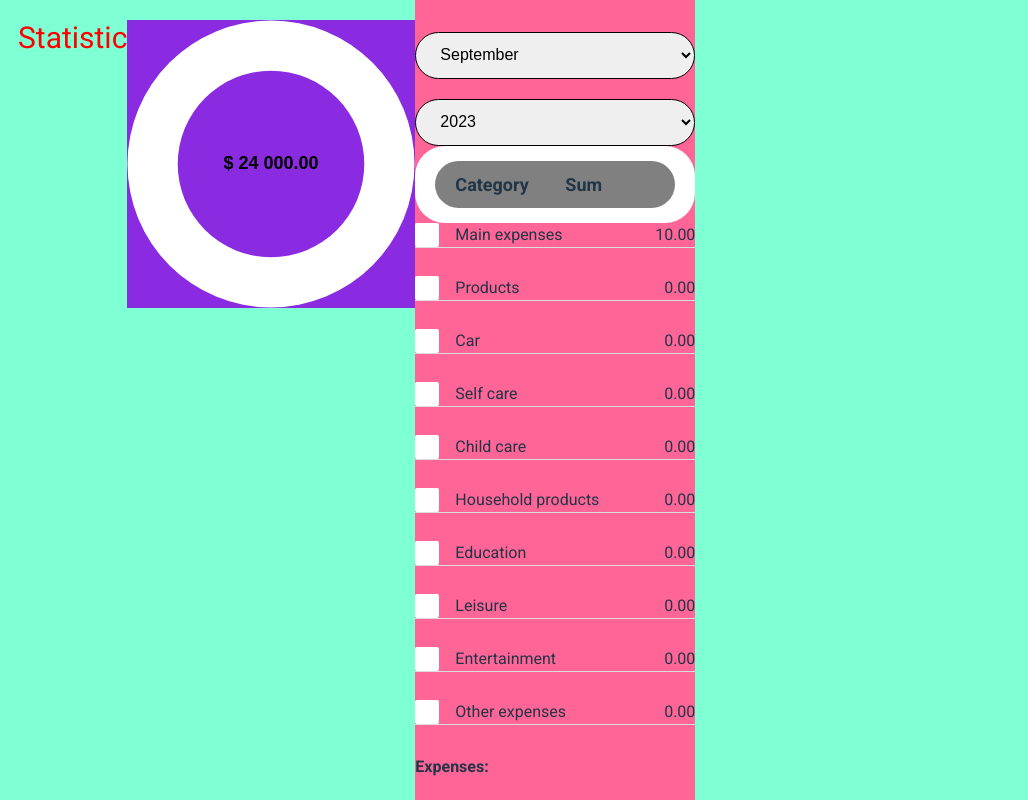
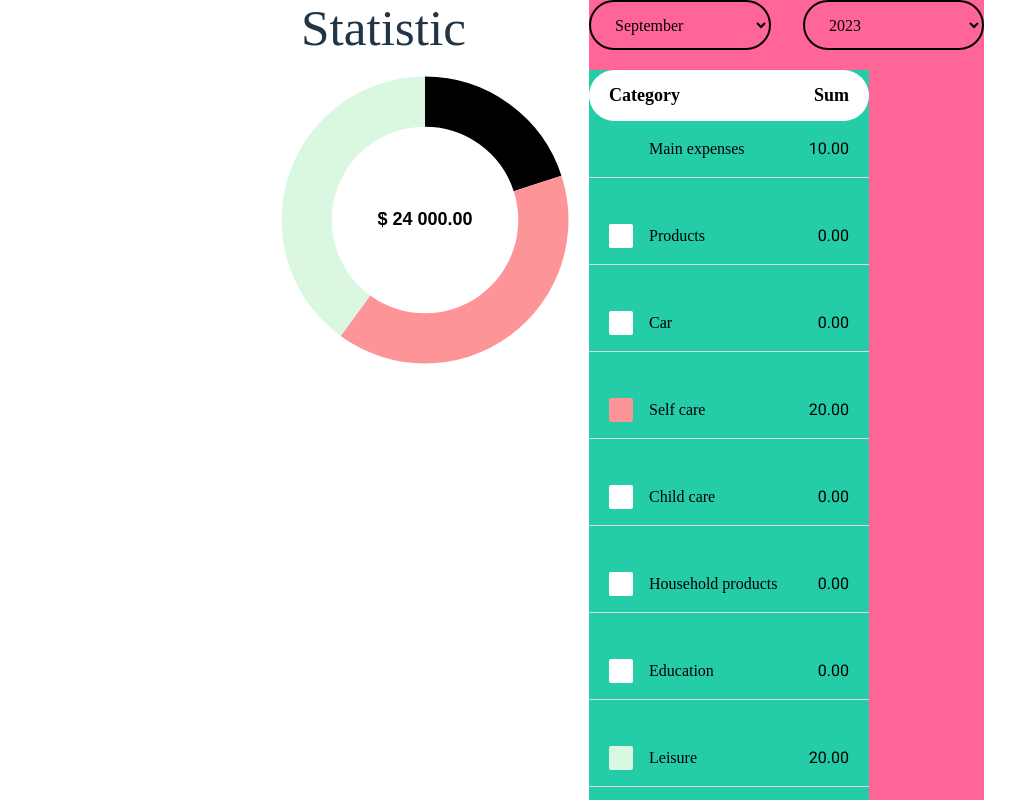
Before and after one commit to WaldemarKubiak/wallet-six-masters-project, a React (Vite) app in the folder client/: page /statistics in a window 1280 px wide. Shown: the top 800 px of the page, without its empty margins (0-1028 px from the left). Built offline with nearby package versions, Linux system fonts and the light colour scheme.

Commit message:
stylowanie walka trwa

```diff
--- a/client/src/components/Chart/Chart.jsx
+++ b/client/src/components/Chart/Chart.jsx
@@ -69,14 +69,8 @@ const Chart = ({ dataToRender }) => {
 	};
 
 	return (
-		<div>
-			<div>
-				<Doughnut
-					className={css.chartWrap}
-					data={data}
-					options={options}
-					plugins={[textCenter]}></Doughnut>
-			</div>
+		<div className={css.doughnut}>
+			<Doughnut data={data} options={options} plugins={[textCenter]}></Doughnut>
 		</div>
 	);
 };
--- a/client/src/components/Chart/Chart.module.css
+++ b/client/src/components/Chart/Chart.module.css
@@ -1,26 +1,31 @@
-.chartWrap {
-	box-sizing: border-box;
-	background-color: blueviolet;
-	margin-top: 8px;
+.doughnut {
+	position: relative;
+	margin: 0 auto;
+	margin-right: 20px;
+	width: 280px;
+	height: 280px;
+	margin-bottom: 32px;
+	/* box-sizing: border-box;
+	margin-top: 8px; */
 	/* margin-bottom: 32px; */
 	/* padding-top: 8px; */
-	width: 280px;
-	height: 280px;
+	/* width: 280px; */
+	/* height: 280px; */
 	/* border-radius: 280px; */
 }
 
 @media screen and (min-width: 768px) {
-	.chartWrap {
+	.doughnut {
 		width: 336px;
 		height: 336px;
-		position: relative;
+		/* position: relative;
 		margin-top: 20px;
-		margin-bottom: auto;
+		margin-bottom: auto; */
 	}
 }
 
 @media screen and (min-width: 1280px) {
-	.chartWrap {
+	.doughnut {
 		width: 288px;
 		height: 288px;
 	}
--- a/client/src/components/Chart/Table/TableChart.jsx
+++ b/client/src/components/Chart/Table/TableChart.jsx
@@ -2,6 +2,7 @@ import { useState, useEffect } from 'react';
 import PropTypes from 'prop-types';
 import { useDispatch } from 'react-redux';
 import css from './TableChart.module.css';
+// import css from './TableCh.module.css';
 import { getTransactions } from '../../../redux/finance/financeOperations';
 import { nanoid } from 'nanoid';
 
@@ -69,8 +70,9 @@ const TableChart = ({ dataToRender }) => {
 
 	return (
 		<div className={css.chartWrap}>
-			<div className={css.tableWrap}>
-				<div className={css.selectDateWrapper}>
+			<div className={css.tableWra}>
+				<div className={css.dateBox}>
+					<div className={css.month}>
 						<select
 							className={css.selectMonth}
 							value={selectedMonth}
@@ -81,7 +83,7 @@ const TableChart = ({ dataToRender }) => {
 								</option>
 							))}
 						</select>
-
+					</div>
 					<select
 						className={css.selectYear}
 						value={selectedYear}
@@ -95,30 +97,27 @@ const TableChart = ({ dataToRender }) => {
 						)}
 					</select>
 				</div>
-
+				<div className={css.statisticsList}>
 					<div className={css.header}>
 						<div className={css.headerItem}>Category</div>
 						<div className={css.headerItem}>Sum</div>
 					</div>
 
-				<ul className={css.list}>
 					{dataStatsArr.map(({ category, color, total }) => (
-						<li className={css.listItem} key={nanoid()}>
+						<ul className={css.list} key={nanoid()}>
+							<li className={css.listItem}>
 								<div className={css.listItemWrap}>
 									<div
+										className={css.colorBox}
 										style={{
 											backgroundColor: color,
-										width: '24px',
-										height: '24px',
-										borderRadius: '2px',
-										marginRight: '16px',
 										}}></div>
 									<p className={css.category}>{category}</p>
 								</div>
 								<p>{total.toFixed(2)}</p>
 							</li>
+						</ul>
 					))}
-				</ul>
 					<div className={css.resultsWrap}>
 						<div className={css.results}>
 							<p className={css.resultsTitle}>Expenses:</p>
@@ -127,6 +126,7 @@ const TableChart = ({ dataToRender }) => {
 						<div className={css.results}>
 							<p className={css.resultsTitle}>Income:</p>
 							<p className={css.resultsIncome}>{formattedIncome}</p>
+						</div>
 					</div>
 				</div>
 			</div>
--- a/client/src/components/Chart/Table/TableChart.module.css
+++ b/client/src/components/Chart/Table/TableChart.module.css
@@ -1,95 +1,225 @@
-.chartWrap {
-	background-color: bisque;
-	/* box-sizing: border-box; */
-	/* width: auto; */
+.dateBox {
+	margin-bottom: 20px;
 }
 
-.tableWrap {
+.tableWra {
+	background-color: #ff6596;
+}
+
+.selectMonth,
+.selectYear {
+	margin: 0 auto;
+	padding-left: 20px;
+	padding-right: 20px;
+	display: flex;
+	max-width: 280px;
+	width: 100%;
+	height: 50px;
+	justify-content: space-between;
+	align-items: center;
+	background: transparent;
+	border-radius: 30px;
+	border: 2px solid #000;
+	cursor: pointer;
+	transition: background-color 0.3s ease;
+	color: #000;
+	font-family: 'Circe';
+	font-size: 16px;
+	font-style: normal;
+	font-weight: 400;
+	line-height: normal;
+}
+
+.selectYear {
+	margin-top: 20px;
+}
+
+@media screen and (min-width: 768px) {
+	.dateBox {
+		margin: 0 auto;
+		max-width: 336px;
+		margin-bottom: 20px;
+		display: flex;
+		position: relative;
+		/* margin-top: 40px; */
+	}
+	.selectMonth {
+		width: 160px;
+		/* cursor: pointer; */
+	}
+	.selectYear {
+		margin-top: 0px;
+		margin-left: 16px;
+		cursor: pointer;
+		/* margin-top: 97px; */
+	}
+}
+
+@media screen and (min-width: 1280px) {
+	.dateBox {
+		margin: 0;
+		margin-bottom: 20px;
+		max-width: 395px;
+		display: flex;
+	}
+	.selectMonth {
+		cursor: pointer;
+		width: 182px;
+	}
+	.selectYear {
+		margin-left: 32px;
+		cursor: pointer;
+	}
+}
+
+/* .selectMonth option {
+	background-color: lightgray;
+} */
+
+/* selectMonth option:checked {
+	background-color: white;
+} */
+
+/* .selectMonth:hover,
+.selectYear:hover {
+	background-color: lightgray;
+} */
+
+/* .selectMonth:focus {
+	background-color: lightgray;
+	} */
+/*
+.chartWrap {
+	box-sizing: border-box;
+	width: auto;
+	background-color: #24cca7;
+} */
+
+/* .tableWrap {
 	background-color: #ff6596;
 	display: flex;
 	flex-direction: column;
-	/* align-items: center; */
-	/* width: 380px; */
-	/* padding: 0 20px; */
-	/* gap: 14px; */
-}
+	align-items: center;
+	width: 380px;
+	padding: 0 20px;
+	gap: 14px;
+} */
 
-.selectDateWrapper {
+/* .selectDateWrappe {
 	display: flex;
 	flex-direction: column;
 	margin-top: 32px;
-	/* width: 280px; */
+	width: 280px;
 
 	justify-content: space-between;
 	align-items: center;
 	gap: 20px;
 
-	/* width: 100%; */
-}
+	width: 100%;
+} */
 
-.selectMonth,
-.selectYear {
+/* .selectMont,
+.selectYea {
+	max-width: 280;
 	width: 100%;
 	border-radius: 30px;
+	height: 50px;
+	border-color: transparent;
 	overflow: hidden;
-	padding: 12px 0 14px 20px;
-	border: 1px solid #000;
-	/* font-family: Circle; */
-	font-size: 16px;
+	cursor: pointer;
 	font-style: normal;
 	font-weight: 400;
 	line-height: normal;
+} */
+/* padding: 12px 0 14px 20px; */
+/* border: 1px solid #000; */
+/* font-family: Circle; */
+/* font-size: 16px;
 
 	/* display: flex; */
-	/* flex-direction: column; */
-	/* justify-content: space-between; */
-	/* width: 100%; */
-	/* flex: 1;
+/* flex-direction: column; */
+/* justify-content: space-between; */
+/* width: 100%; */
+/* flex: 1;
 	margin-right: 10px;
 	width: 50%; */
-}
 
-.selectMonth:hover,
+/* .selectMonth:hover,
 .selectYear:hover {
+	background-color: gray;
 	cursor: pointer;
-	border-radius: 20px;
+	border-radius: 50px;
 	background: rgba(255, 255, 255, 0.7);
-}
+} */
 
-.header,
-.listItem,
-.results {
-	display: flex;
-	justify-content: space-between;
-	width: 100%;
-}
+/* .selectMonth option[selected] {
+	background-color: white;
+	border-color: transparent;
+} */
 
-.listItemWrap {
-	display: flex;
-	align-items: center;
+.statisticsList {
+	color: #000;
+	width: 280px;
+	/* margin: auto auto; */
+	background-color: transparent;
+	background-color: #24cca7;
 }
 
 .header {
-	width: 280px;
-	background-color: #fff;
-	padding: 15px 20px;
+	display: flex;
+	color: #000;
+	width: 100%;
+	justify-content: space-between;
 	border-radius: 30px;
+	background: #fff;
+	/* margin: auto auto; */
+	/* background-color: transparent; */
+	/* margin-bottom: 20px; */
+	/* background-color: red; */
 }
 
+/* .header {
+	width: 280px;
+	height: 58px;
+	background-color: #ffffff;
+	background-color: #ff6596;
+	padding: 15px 0 15px 0;
+	border-radius: 30px;
+} */
+
 .headerItem {
+	/* background-color: #ffffff; */
+	/* background-color: #24cca7; */
+	color: #000;
+	font-family: 'Circe';
 	font-size: 18px;
+	font-style: normal;
+	font-weight: 700;
+	line-height: normal;
+	margin: 0;
+	padding: 15px 20px;
+	/* flex-grow: 1; */
+	/* width: 280px; */
+	/* height: 58px; */
+	/* padding: 15px; */
+	/* border: none; */
+	/* max-width: 50%; */
+	/* text-align: space-between; */
+
+	/* background-color: #808080; */
+	/* font-size: 18px;
 	font-weight: 700;
 	margin: 0;
 	padding: 10px;
 	border-radius: 0;
-	background-color: #808080;
 	border: none;
 	width: 50%;
-	flex-grow: 1;
-	text-align: space-between;
+	text-align: space-between; */
 }
 
 .headerItem:first-child {
+	/* border-radius: 30px 0 0 30px; */
+	/* padding-left: 20px; */
 	border-top-left-radius: 30px;
 	border-bottom-left-radius: 30px;
 	padding-left: 20px;
@@ -101,6 +231,26 @@
 	padding-right: 20px;
 }
 
+/* .header, */
+/* .listItem, */
+.results {
+	display: flex;
+	justify-content: space-between;
+	/* width: 100%; */
+}
+
+.listItemWrap {
+	display: flex;
+	align-items: center;
+}
+
+.colorBox {
+	width: 24px;
+	height: 24px;
+	border-radius: 2px;
+	margin-right: 16px;
+}
+
 .list {
 	width: 100%;
 	display: flex;
@@ -110,12 +260,24 @@
 }
 
 .listItem {
+	display: flex;
+	justify-content: space-between;
+	align-items: center;
+	/* gap: 50px; */
+	padding: 16px 20px;
 	border-bottom: 1px solid #dcdcdf;
 }
 
 .category {
-	max-width: 150px;
+	color: #000;
+	font-family: 'Circe';
 	font-size: 16px;
+	font-style: normal;
+	font-weight: 400;
+	line-height: normal;
+
+	/* max-width: 150px; */
+
 	text-wrap: wrap;
 }
 
@@ -139,6 +301,18 @@
 
 .resultsIncome {
 	color: #24cca7;
+}
+
+@media screen and (min-wdth: 768px) {
+	.statisticsList {
+		width: 336px;
+	}
+}
+
+@media screen and (min-wdth: 768px) {
+	.statisticsList {
+		width: 395px;
+	}
 }
 
 /* @media screen and (min-width: 768px) {
--- a/client/src/pages/DiagramTab/DiagramTab.jsx
+++ b/client/src/pages/DiagramTab/DiagramTab.jsx
@@ -9,10 +9,16 @@ const DiagramTab = () => {
 	const dataToRender = useSelector(selectTransactionsData);
 
 	return (
-		<div className={css.diagramWrap}>
-			<h2 className={css.diagramTitle}>Statistic</h2>
-			<Chart dataToRender={dataToRender} />
-			<TableChart dataToRender={dataToRender} />
+		<div className={css.containerBackground}>
+			<div className={css.container}>
+				<div className={css.diagramWrap}>
+					<h1 className={css.diagramTitle}>Statistic</h1>
+					<Chart dataToRender={dataToRender} />
+				</div>
+				<div className={css.containerDiagramTab}>
+					<TableChart dataToRender={dataToRender} />
+				</div>
+			</div>
 		</div>
 	);
 };
--- a/client/src/pages/DiagramTab/DiagramTab.module.css
+++ b/client/src/pages/DiagramTab/DiagramTab.module.css
@@ -1,19 +1,95 @@
+.containerBackground {
+	background: rgba(255, 255, 255, 0.4);
+	/* background-color: rgb(220, 222, 224); */
+	backdrop-filter: blur(25px);
+	width: 100%;
+}
+
 .diagramWrap {
-	/* background-color: rgba(255, 255, 255, 0.40); */
+	margin-right: 62px;
+	/* display: flex;
+	flex-direction: column; */
+
+	/* background-color: rgba(255, 255, 255, 0.40);
 	background-color: aquamarine;
-	backdrop-filter: blur(25px);
+	backdrop-filter: blur(25px); */
 
 	/* font-family: sans-serif; */
 	/* text-align: center; */
 	/* display: flex; */
 
-	margin: 0 auto;
+	/* margin: 0 auto;
 	width: 100%;
 	min-width: 320px;
-	padding: 0 20px;
+	padding: 0 20px; */
 }
 
-@media screen and (min-width: 480px) {
+h1 {
+	margin-bottom: 20px;
+	font-family: 'Poppins';
+	font-weight: 400;
+	font-size: 30px;
+	line-height: 45px;
+}
+
+@media screen and (min-width: 768px) {
+	.containerBackground {
+		background: rgba(255, 255, 255, 0.4);
+		backdrop-filter: blur(25px);
+		width: 100%;
+	}
+	.diagramWrap {
+		margin-right: auto;
+	}
+	.diagramTitle {
+		margin-left: 20px;
+	}
+}
+
+@media screen and (min-width: 1280px) {
+	.container {
+		display: flex;
+		justify-content: space-between;
+	}
+	.containerDiagramTab {
+		width: 395px;
+		margin-right: 15px;
+	}
+	.containerBackground {
+		/* background: var(--accent-background-color); */
+		background: rgba(255, 255, 255, 0.4);
+		backdrop-filter: blur(25px);
+		width: 100%;
+	}
+}
+
+/* @media screen and (min-width: 1280px) {
+	.diagramWrap {
+		padding-top: 40px;
+		padding-left: 20px;
+		background-color: red;
+	}
+} */
+
+/* .chartSections {
+	/* display: flex; */
+/* flex-direction: column; */
+/* justify-content: space-between; */
+/* } */
+
+/* @media screen and (min-width: 768px) {
+	.chartSections {
+		display: flex;
+		justify-content: space-between;
+		flex-direction: column;
+		/* flex-direction: wrap; */
+/* align-items: center;
+		gap: 32px;
+		background-color: blue;
+	} */
+/* } */
+
+/* @media screen and (min-width: 480px) {
 	.diagramWrap {
 		width: 480px;
 	}
@@ -31,27 +107,37 @@
 		width: 1280px;
 		padding: 0 16px 0 18px;
 	}
-}
+} */
 
-.diagramTitle {
-	color: #000;
+/* .diagramTitle {
+	/* font-family: "Poppins"; */
+/* font-size: 30px;
+	font-style: normal;
+	font-weight: 400;
+	margin-bottom: 20px;
+	display: flex;
+	flex-direction: column; */
+
+/* color: #000;
 	text-align: start;
 	/* font-family: Poppins; */
-	font-size: 30px;
+/* font-size: 30px;
 	font-style: normal;
 	font-weight: 400;
 	line-height: normal;
 	margin-top: 0px;
-	padding-top: 40px;
-}
+	padding-top: 40px; */
+/* } */
 
-@media screen and (min-width: 768px) {
+/* @media screen and (min-width: 768px) {
 	.diagramTitle {
-		position: relative;
-		padding-top: 20px;
-		color: red;
-	}
-}
+		text-align: center;
+		margin-bottom: 8px;
+		/* position: relative; */
+/* padding-top: 20px; */
+/* color: red; */
+/* } */
+/* }  */
 
 /* .chartWrap {
 	background-color: blueviolet;
--- a/client/src/redux/finance/finanseSlice.js
+++ b/client/src/redux/finance/finanseSlice.js
@@ -11,14 +11,14 @@ const financeInitialState = {
 	transcactions: {
 		data: {
 			stats: [
-				{ category: 'Main expenses', color: '#ffffff', total: 10 },
+				{ category: 'Main expenses', color: '##FED057', total: 10 },
 				{ category: 'Products', color: '#ffffff', total: 0 },
 				{ category: 'Car', color: '#ffffff', total: 0 },
-				{ category: 'Self care', color: '#ffffff', total: 0 },
+				{ category: 'Self care', color: '#FD9498', total: 20 },
 				{ category: 'Child care', color: '#ffffff', total: 0 },
 				{ category: 'Household products', color: '#ffffff', total: 0 },
 				{ category: 'Education', color: '#ffffff', total: 0 },
-				{ category: 'Leisure', color: '#ffffff', total: 0 },
+				{ category: 'Leisure', color: '#DAF7E1', total: 20 },
 				{ category: 'Entertainment', color: '#ffffff', total: 0 },
 				{ category: 'Other expenses', color: '#ffffff', total: 0 },
 			],
```
Also changed, not shown: client/src/pages/homePage/HomePage.jsx (+8 -12 lines). Lines whose indentation alone changed are shown as unchanged.
